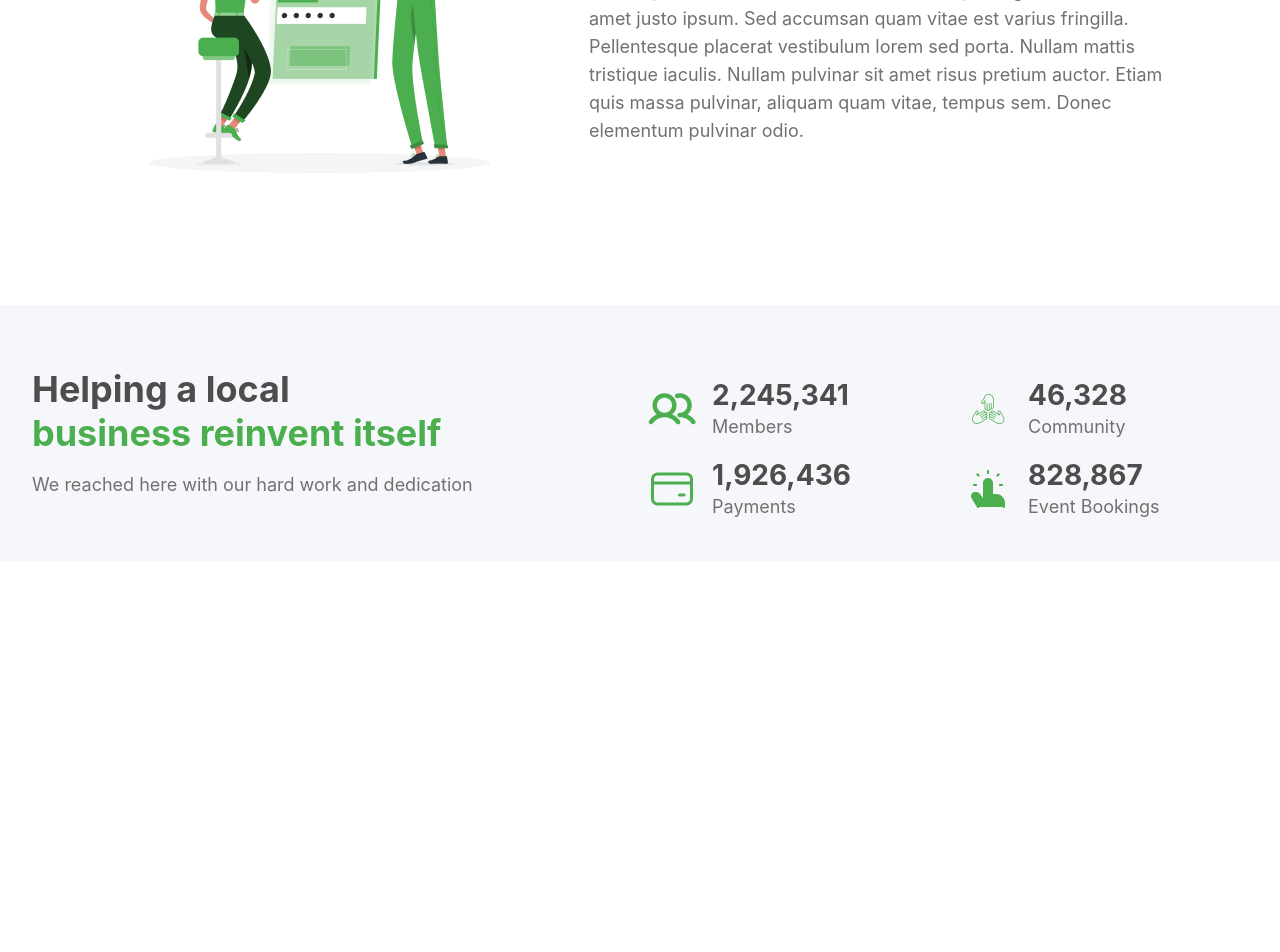
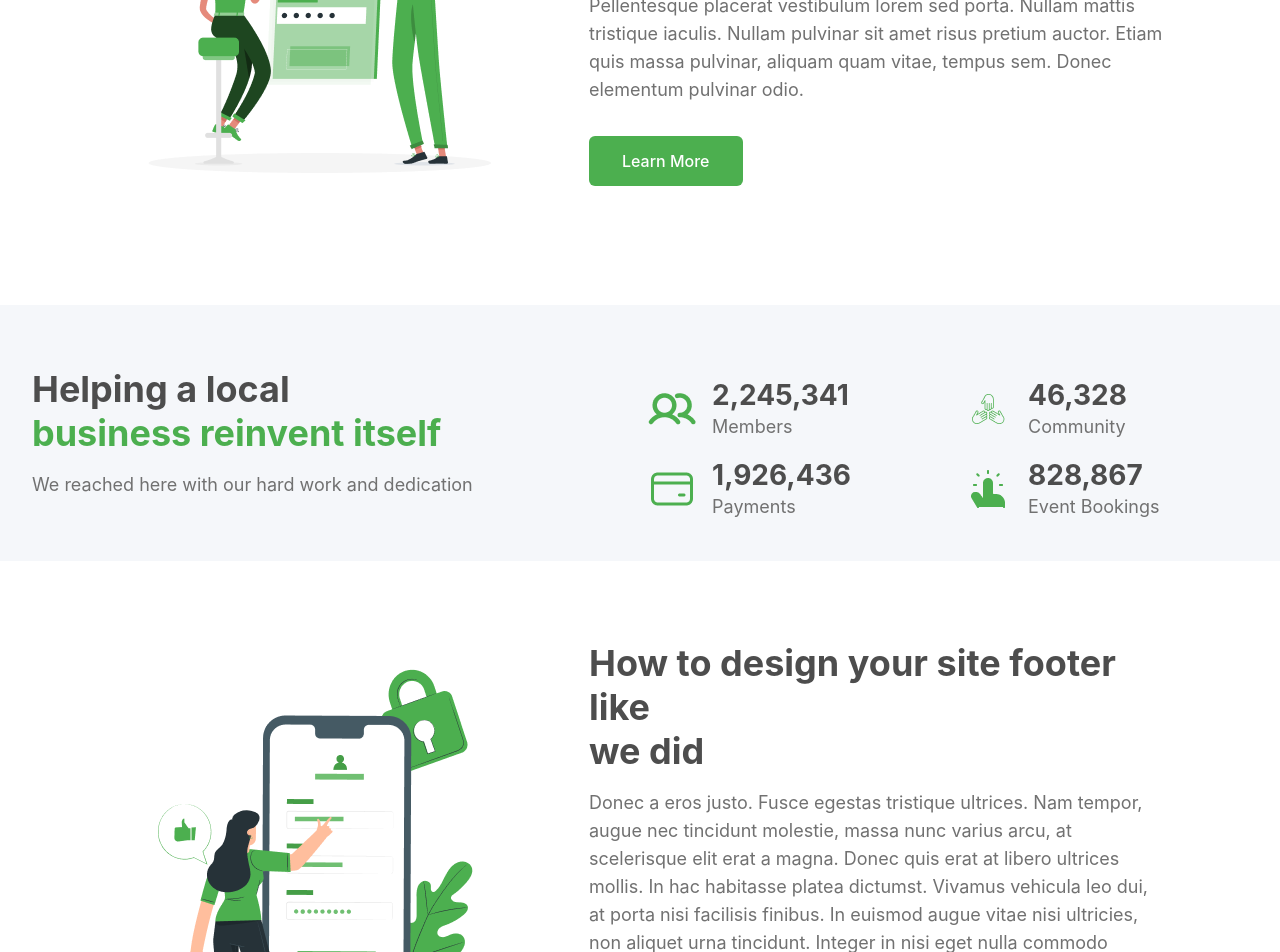
Before and after one commit to zestones/react-landing-page-template, a React (Vite) app in the folder agrovia/: page / in a window 1280 px wide. Shown: the part 1500-2452 px from the top of the page. Before the commit the page ends 2061 px from the top, so only its background shows below. Built offline with nearby package versions, Linux system fonts and the light colour scheme.

Commit message:
refactor: unlcok component modulable

```diff
--- a/agrovia/src/App.jsx
+++ b/agrovia/src/App.jsx
@@ -4,6 +4,11 @@ import HeroSection from './components/HeroSection/HeroSection'
 import Community from './components/Community/Community'
 import Unlock from './components/Unlock/Unlock'
 import Achievements from './components/Achievements/Achievements'
+
+// Assets
+import PhoneIcon from './assets/phone-icon.png';
+import MobileIcon from './assets/mobile-login-icon.png';
+
 
 function App() {
 
@@ -12,8 +17,17 @@ function App() {
       <Header />
       <HeroSection />
       <Community />
-      <Unlock />
+      <Unlock
+        icon={PhoneIcon}
+        title="The unseen of spending three <br />years at Pixelgrade"
+        description="Lorem ipsum dolor sit amet, consectetur adipiscing elit. Sed sit amet justo ipsum. Sed accumsan quam vitae est varius fringilla. Pellentesque placerat vestibulum lorem sed porta. Nullam mattis tristique iaculis. Nullam pulvinar sit amet risus pretium auctor. Etiam quis massa pulvinar, aliquam quam vitae, tempus sem. Donec elementum pulvinar odio."
+      />
       <Achievements />
+      <Unlock
+        icon={MobileIcon}
+        title="How to design your site footer like <br />we did"
+        description="Donec a eros justo. Fusce egestas tristique ultrices. Nam tempor, augue nec tincidunt molestie, massa nunc varius arcu, at scelerisque elit erat a magna. Donec quis erat at libero ultrices mollis. In hac habitasse platea dictumst. Vivamus vehicula leo dui, at porta nisi facilisis finibus. In euismod augue vitae nisi ultricies, non aliquet urna tincidunt. Integer in nisi eget nulla commodo faucibus efficitur quis massa. Praesent felis est, finibus et nisi ac, hendrerit venenatis libero. Donec consectetur faucibus ipsum id gravida."
+      />
     </>
   )
 }
--- a/agrovia/src/components/Unlock/Unlock.jsx
+++ b/agrovia/src/components/Unlock/Unlock.jsx
@@ -1,21 +1,27 @@
-
-import PhoneIcon from '../../assets/phone-icon.png';
+import PropTypes from 'prop-types';
 
 
-function Unlock() {
+function Unlock({ icon, title, description }) {
     return (
         <section className="unlock flex flex-col md:flex-row justify-center items-center py-10">
             <div className="flex justify-center items-center px-4 py-10">
-                <img src={PhoneIcon} alt="Phone" className="max-w-full h-auto" />
+                <img src={icon} alt="Phone" className="max-w-full h-auto" />
             </div>
             <div className="md:w-1/2 px-8 py-10">
                 <div className="text-center md:text-left">
-                    <h2 className="h2 mb-4 text-neutral-d_grey">The unseen of spending three <br />years at Pixelgrade</h2>
-                    <p className="text-lg text-neutral-grey">Lorem ipsum dolor sit amet, consectetur adipiscing elit. Sed sit amet justo ipsum. Sed accumsan quam vitae est varius fringilla. Pellentesque placerat vestibulum lorem sed porta. Nullam mattis tristique iaculis. Nullam pulvinar sit amet risus pretium auctor. Etiam quis massa pulvinar, aliquam quam vitae, tempus sem. Donec elementum pulvinar odio.</p>
+                    <h2 className="h2 mb-4 text-neutral-d_grey">{title.split('<br />')[0]} <br /> {title.split('<br />')[1]}</h2>
+                    <p className="text-lg text-neutral-grey">{description}</p>
                 </div>
+                <button className="btn btn-primary btn-normal mt-8">Learn More</button>
             </div>
         </section>
     )
 }
 
+Unlock.propTypes = {
+    icon: PropTypes.string.isRequired,
+    title: PropTypes.string.isRequired,
+    description: PropTypes.string.isRequired,
+}
+
 export default Unlock;
```
Also changed, not shown: agrovia/src/assets/mobile-login-icon.png (added).
